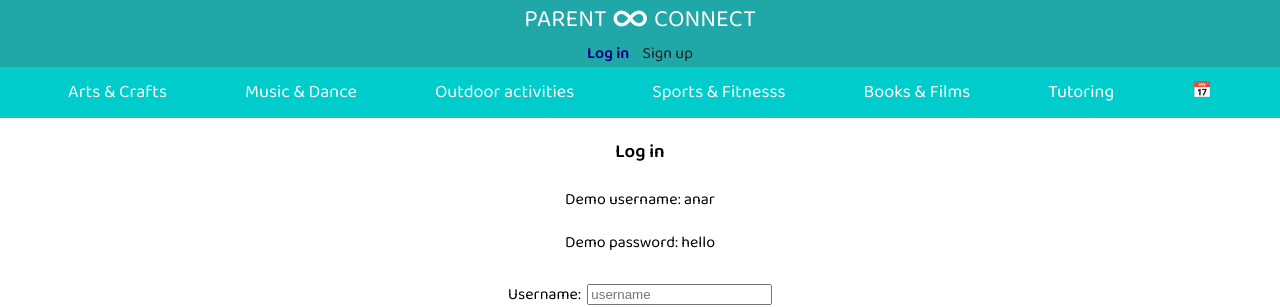
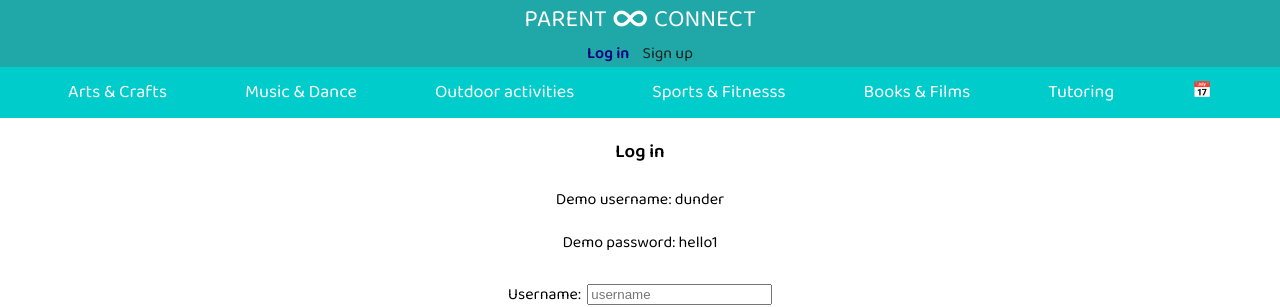
Before and after one commit to mhyder1/gig24-client, a React (Create React App) app: page /login in a window 1280 px wide. Shown: the top 307 px of the page. Built offline with nearby package versions, Linux system fonts and the light colour scheme; no server answers.

Commit message:
updated demo login details

```diff
--- a/src/Component/Login/Login.js
+++ b/src/Component/Login/Login.js
@@ -56,8 +56,8 @@ export default class Login extends Component {
     return (
       <>
         <h3>Log in</h3>
-        <p>Demo username: anar</p>
-        <p>Demo password: hello</p>
+        <p>Demo username: dunder</p>
+        <p>Demo password: hello1</p>
         <form
           style={{ lineHeight: " 45px", backgroundColor: "#fff" }}
           onSubmit={this.handleSubmitJwtAuth}
```
